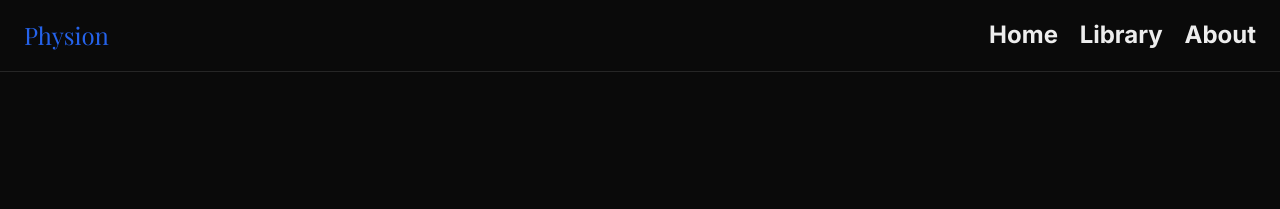
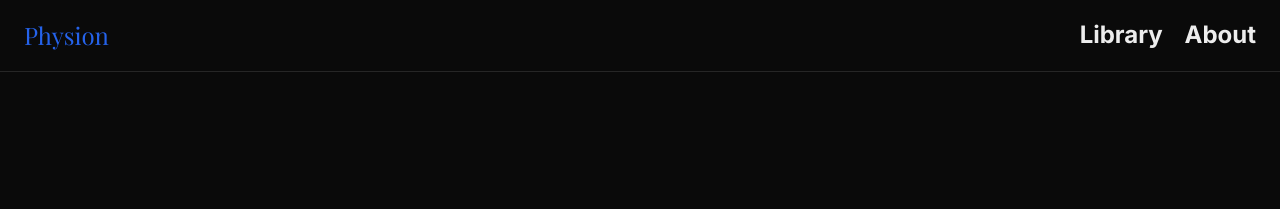
Before and after one commit to thfahim-xyz/physion, a Jekyll site: the page built from index.md, in a window 1280 px wide. Shown: the top 209 px of the page. Built offline with Jekyll 4.4.1, drawn with Linux system fonts in a browser that asks for light colours.

Commit message:
Update header.html

```diff
--- a/_includes/header.html
+++ b/_includes/header.html
@@ -3,7 +3,6 @@
     <h1 class="logo"><a href="{{ '/index' | relative_url }}">Physion</a></h1>
 
     <nav class="navbar">
-      <a href="{{ '/index' | relative_url }}">Home</a>
       <a href="{{ '/library' | relative_url }}">Library</a>
       <a href="{{ '/about' | relative_url }}">About</a>
     </nav>
```
